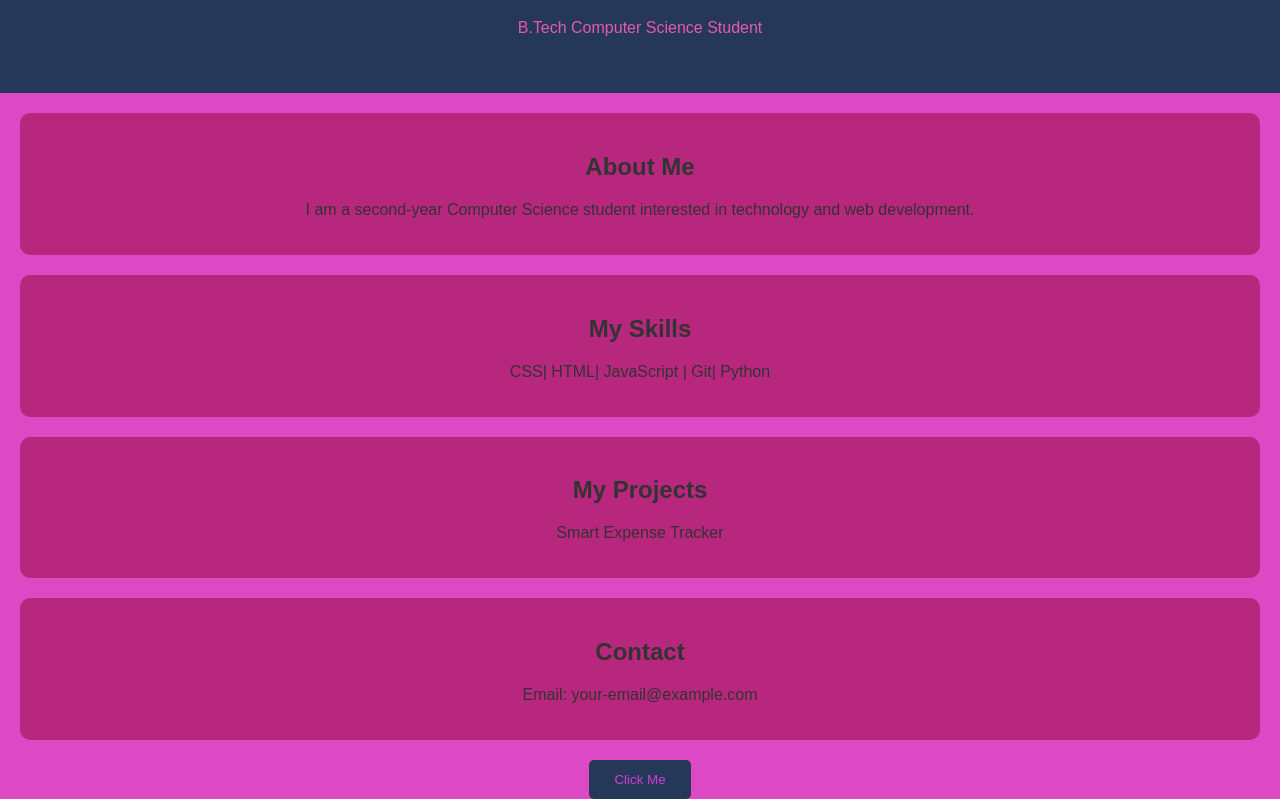
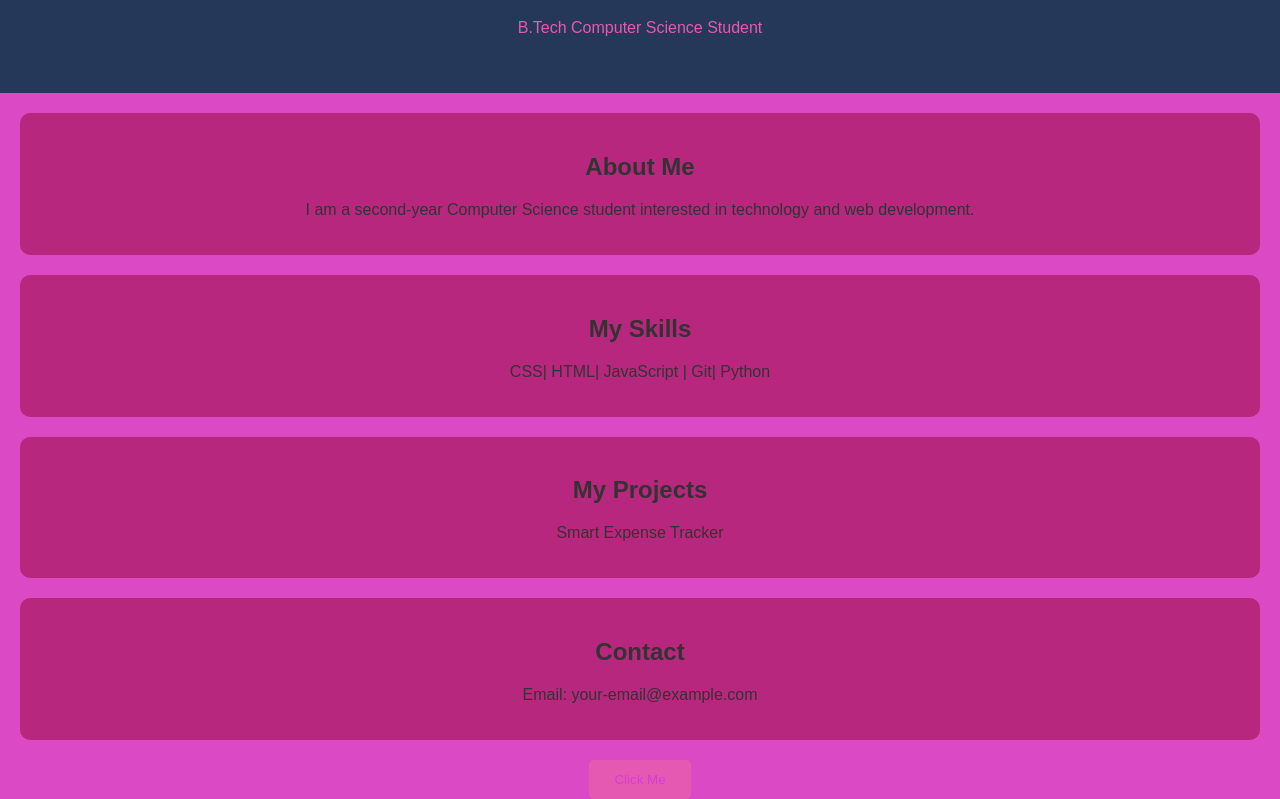
Before and after one commit to swarali15m-dev/Github-practical-test-, a plain HTML site: page index.html in a window 1280 px wide. In both pictures the pointer is over the button "Click Me". Shown: the part 101-900 px from the top of the page. Drawn offline with Linux system fonts and the light colour scheme.

Commit message:
improve protfolio button stylling

```diff
--- a/style.css
+++ b/style.css
@@ -26,4 +26,10 @@ button {
     border: none;
     border-radius: 5px;
     cursor: pointer;
+} button:hover {
+    background: #e659b2;
+    transition: 0.3s;
+} button:hover {
+    background: #e659b2;
+    transition: 0.3s;
 }
```
